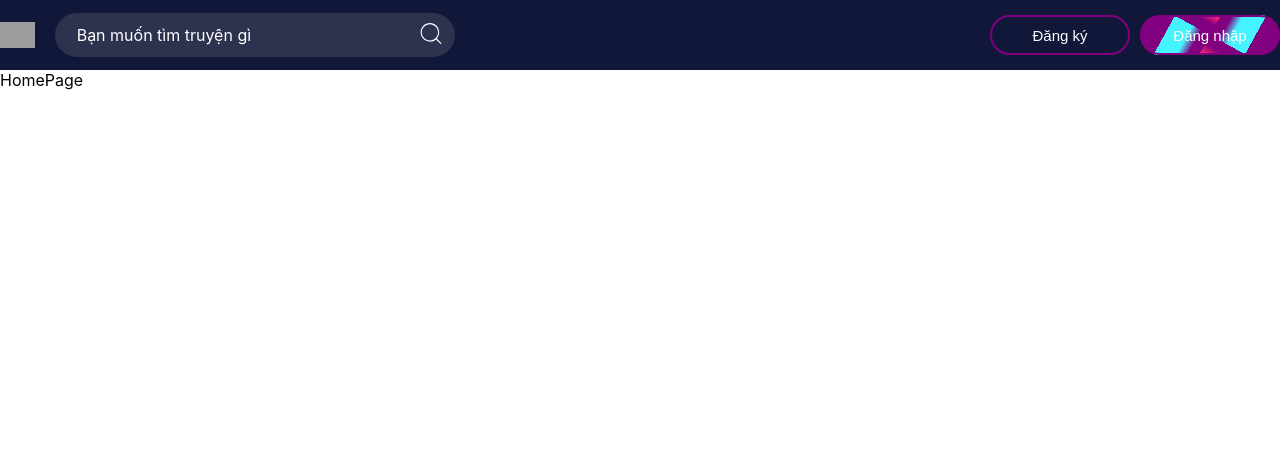
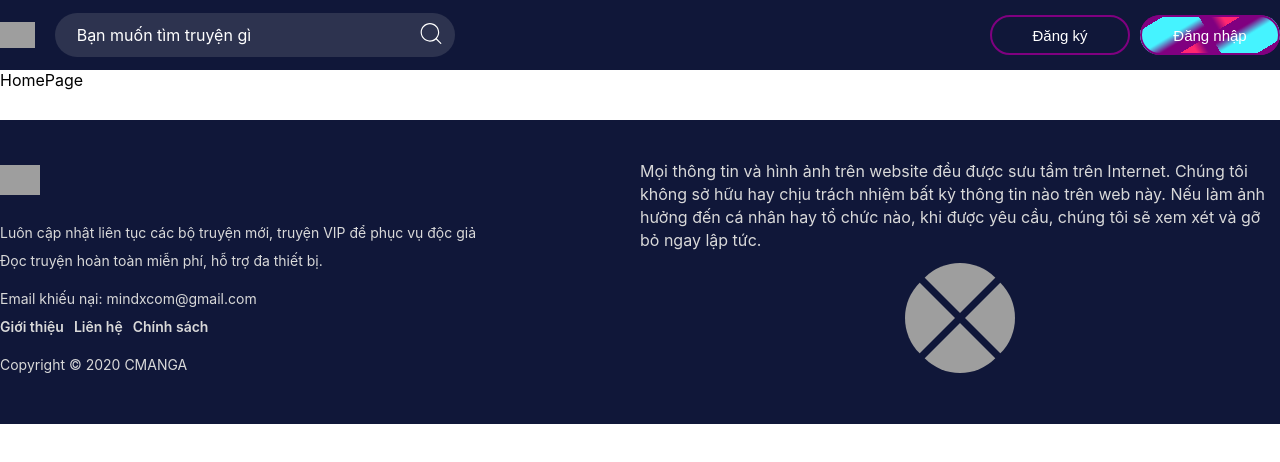
Before and after one commit to WUANZ10/WEB-MangaX-FE-, a React (Create React App) app: page / in a window 1280 px wide. Shown: the top 462 px of the page. Built offline with nearby package versions, Linux system fonts and the light colour scheme; grey boxes are pictures that could not be loaded.

Commit message:
add footer

```diff
--- /dev/null
+++ b/src/components/FooterComponent/FooterComponent.jsx
@@ -0,0 +1,96 @@
+import React from "react";
+import { Link } from "react-router";
+import "./footerStyle.css";
+
+export default function FooterComponent() {
+  const handleImageClick = (url) => {
+    window.open(url, "_blank");
+  };
+  return (
+    <div id="main_footer">
+      <footer className="main_footer">
+        <div className="div_module">
+          <div className="left">
+            <div className="logo">
+              <Link to="/">
+                <img
+                  className="brand_logo_white"
+                  alt="logo"
+                  src="https://cmangax.com/assets/img/brand/cmanga/logo-white.png"
+                />
+              </Link>
+            </div>
+            <Link to="/">
+              <p
+                className="detail text_footer_detail"
+                placeholder="Luôn cập nhật liên tục các bộ truyện mới, truyện VIP để phục vụ độc giả <br /> Đọc truyện hoàn toàn miễn phí, hỗ trợ đa thiết bị."
+              >
+                Luôn cập nhật liên tục các bộ truyện mới, truyện VIP để phục vụ
+                độc giả <br /> Đọc truyện hoàn toàn miễn phí, hỗ trợ đa thiết
+                bị.
+              </p>
+              <p
+                className="link text_footer_contact"
+                placeholder="Email khiếu nại: cmangadotcom@gmail.com<br/><a class='no_hover'>Giới thiệu</a><a class='no_hover'>Liên hệ</a><a class='no_hover'>Chính sách</a><br />"
+              >
+                Email khiếu nại: mindxcom@gmail.com
+                <br />
+                <Link to="/" className="relative">
+                  <span> Giới thiệu</span>
+                </Link>
+                <Link to="/" className="relative">
+                  <span>Liên hệ</span>
+                </Link>
+                <Link to="/" className="relative">
+                  <span>Chính sách</span>
+                </Link>
+                <br />
+              </p>
+              <p
+                className="copy_right text_footer_copyright"
+                placeholder="Copyright © 2020 CMANGA"
+              >
+                Copyright © 2020 CMANGA
+              </p>
+            </Link>
+          </div>
+          <div className="right">
+            <p
+              className="text_footer_warning"
+              placeholder="Mọi thông tin và hình ảnh trên website đều được sưu tầm trên Internet. Chúng tôi không sở hữu hay chịu trách nhiệm bất kỳ thông tin nào trên web này. Nếu làm ảnh hưởng đến cá nhân hay tổ chức nào, khi được yêu cầu, chúng tôi sẽ xem xét và gỡ bỏ ngay lập tức."
+            >
+              Mọi thông tin và hình ảnh trên website đều được sưu tầm trên
+              Internet. Chúng tôi không sở hữu hay chịu trách nhiệm bất kỳ thông
+              tin nào trên web này. Nếu làm ảnh hưởng đến cá nhân hay tổ chức
+              nào, khi được yêu cầu, chúng tôi sẽ xem xét và gỡ bỏ ngay lập tức.
+            </p>
+            <div className="social">
+              <div className="gallery">
+                <img
+                  src="https://upload.wikimedia.org/wikipedia/commons/thumb/0/05/Facebook_Logo_%282019%29.png/768px-Facebook_Logo_%282019%29.png"
+                  alt="facebook"
+                  onClick={() => handleImageClick("https://www.facebook.com")}
+                />
+                <img
+                  src="https://upload.wikimedia.org/wikipedia/commons/thumb/b/b7/X_logo.jpg/1200px-X_logo.jpg"
+                  alt="x"
+                  onClick={() => handleImageClick("https://twitter.com")}
+                />
+                <img
+                  src="https://upload.wikimedia.org/wikipedia/commons/thumb/8/82/Telegram_logo.svg/2048px-Telegram_logo.svg.png"
+                  alt="telegram"
+                  onClick={() => handleImageClick("https://telegram.org")}
+                />
+                <img
+                  src="https://upload.wikimedia.org/wikipedia/commons/d/db/Threads_%28app%29.png"
+                  alt="threads"
+                  onClick={() => handleImageClick("https://www.threads.net")}
+                />
+              </div>
+            </div>
+          </div>
+        </div>
+      </footer>
+    </div>
+  );
+}
--- /dev/null
+++ b/src/components/FooterComponent/footerStyle.css
@@ -0,0 +1,137 @@
+ol,
+ul {
+    list-style: outside none none !important;
+}
+
+footer {
+    background-color: #101739;
+    padding: 40px 0;
+    margin-top: 30px;
+    color: #D9D9D9;
+}
+
+#main_footer .div_module {
+    display: flex;
+}
+
+/* footer.main_footer --> div_module --> left */
+#main_footer .left {
+    flex: 1;
+}
+
+#main_footer .left .logo {
+    margin-bottom: 20px;
+}
+
+#main_footer .left .logo img {
+    height: 30px;
+}
+
+#main_footer .left p {
+    font-size: 14px;
+    line-height: 28px;
+}
+
+#main_footer .left .detail {
+    margin: 10px 0;
+}
+
+#main_footer footer .left .link {
+    margin-bottom: 10px;
+}
+
+#main_footer .left .link a {
+    font-weight: 600;
+    margin-right: 10px;
+}
+
+#main_footer .left .text_footer_contact .relative>span {
+    position: relative;
+    padding-bottom: 5px;
+}
+
+#main_footer .left .text_footer_contact  .relative span::before {
+    content: "";
+    right: 0;
+    width: 100%;
+    background-color: #ffff00;
+    height: 1px;
+    bottom: 0;
+    position: absolute;
+    transition: all 1s ease;
+    transform-origin: right;
+    transform: scaleX(0);
+}
+
+#main_footer .left .text_footer_contact .relative:hover>span::before {
+    transform-origin: left;
+    transform: scaleX(1);
+}
+
+/* footer.main_footer --> div_module --> right */
+#main_footer .right {
+    flex: 1;
+}
+
+#main_footer .right p {
+    line-height: 23px;
+}
+
+/* footer.main_footer --> div_module --> right --> main_gallery*/
+.social {
+    margin: 1rem 0;
+    display: grid;
+    place-content: center;
+}
+
+.social .gallery {
+    --g: 5px;
+    /* the gap */
+    --s: 400px;
+    /* the size */
+
+    display: grid;
+    border-radius: 50%;
+}
+
+.social .gallery>img {
+    grid-area: 1/1;
+    width: 100px;
+    aspect-ratio: 1;
+    object-fit: cover;
+    border-radius: 50%;
+    transform: translate(var(--_x, 0), var(--_y, 0));
+    cursor: pointer;
+    z-index: 0;
+    transition: .3s, z-index 0s .3s;
+}
+
+.social .gallery img:hover {
+    --_i: 1;
+    z-index: 1;
+    transition: transform .2s, clip-path .3s .2s, z-index 0s;
+}
+
+.social .gallery:hover img {
+    transform: translate(0, 0);
+}
+
+.social .gallery>img:nth-child(1) {
+    clip-path: polygon(50% 50%, calc(50%*var(--_i, 0)) calc(120%*var(--_i, 0)), 0 calc(100%*var(--_i, 0)), 0 0, 100% 0, 100% calc(100%*var(--_i, 0)), calc(100% - 50%*var(--_i, 0)) calc(120%*var(--_i, 0)));
+    --_y: calc(-1*var(--g))
+}
+
+.social .gallery>img:nth-child(2) {
+    clip-path: polygon(50% 50%, calc(100% - 120%*var(--_i, 0)) calc(50%*var(--_i, 0)), calc(100% - 100%*var(--_i, 0)) 0, 100% 0, 100% 100%, calc(100% - 100%*var(--_i, 0)) 100%, calc(100% - 120%*var(--_i, 0)) calc(100% - 50%*var(--_i, 0)));
+    --_x: var(--g)
+}
+
+.social .gallery>img:nth-child(3) {
+    clip-path: polygon(50% 50%, calc(100% - 50%*var(--_i, 0)) calc(100% - 120%*var(--_i, 0)), 100% calc(100% - 120%*var(--_i, 0)), 100% 100%, 0 100%, 0 calc(100% - 100%*var(--_i, 0)), calc(50%*var(--_i, 0)) calc(100% - 120%*var(--_i, 0)));
+    --_y: var(--g)
+}
+
+.social .gallery>img:nth-child(4) {
+    clip-path: polygon(50% 50%, calc(120%*var(--_i, 0)) calc(50%*var(--_i, 0)), calc(100%*var(--_i, 0)) 0, 0 0, 0 100%, calc(100%*var(--_i, 0)) 100%, calc(120%*var(--_i, 0)) calc(100% - 50%*var(--_i, 0)));
+    --_x: calc(-1*var(--g))
+}
--- a/src/components/HeaderComponent/HeaderComponent.jsx
+++ b/src/components/HeaderComponent/HeaderComponent.jsx
@@ -1,6 +1,6 @@
 import React from "react";
 import { Link } from "react-router";
-import "./style.css";
+import "./headerStyle.css";
 import { CiSearch } from "react-icons/ci";
 
 export default function HeaderComponent() {
--- a/src/components/HeaderComponent/style.css
+++ b/src/components/HeaderComponent/headerStyle.css
@@ -33,7 +33,12 @@ body header.main_header {
 }
 
 /* header.main_header --> div_module --> left */
-.left {
+.pc_display {
+    display: table-cell;
+}
+
+
+#main_header .left {
     display: flex;
     align-items: center;
     justify-content: center;
@@ -41,7 +46,7 @@ body header.main_header {
     float: left;
 }
 
-.left .logo {
+#main_header .left .logo {
     float: left;
     font-size: 20px;
     line-height: 70px;
@@ -49,24 +54,20 @@ body header.main_header {
     letter-spacing: 1px;
 }
 
-.pc_display {
-    display: table-cell;
-}
-
-.left .logo img {
+#main_header .left .logo img {
     display: flex;
     align-items: center;
     justify-content: center;
     height: 26px;
 }
 
-.left .search {
+#main_header .left .search {
     width: 400px;
     position: relative;
     margin-left: 20px;
 }
 
-.left .search input {
+#main_header .left .search input {
     background-color: #2d334f;
     width: 100%;
     border-radius: 50px;
@@ -81,15 +82,15 @@ body header.main_header {
     transition: border-color 0.5s ease;
 }
 
-.left .search input::placeholder {
+#main_header .left .search input::placeholder {
     color: #fff;
 }
 
-.left .search input:hover {
+#main_header .left .search input:hover {
     border-color: rgb(211, 199, 199);
 }
 
-.left .search button {
+#main_header .left .search button {
     color: #fff;
     background: 0 0;
     border: none;
@@ -100,18 +101,18 @@ body header.main_header {
 }
 
 /* header.main_header --> div_module --> right */
-.right {
+#main_header.right {
     float: right;
     padding: 15px 0;
 }
 
-.right .button_style {
+#main_header .right .button_style {
     display: flex;
     gap: 10px;
     justify-content: flex-end;
 }
 
-.right .button_style button {
+#main_header .right .button_style button {
     width: 140px;
     height: 40px;
     border: 2px solid purple;
@@ -124,7 +125,7 @@ body header.main_header {
     transition: background-color 0.3s ease; /* Smooth transition */
 }
 
-.right .button_style button:hover {
+#main_header .right .button_style button:hover {
     background-color: rgba(255, 255, 255, 0.2);
 }
 
--- a/src/pages/HomePage/HomePage.jsx
+++ b/src/pages/HomePage/HomePage.jsx
@@ -1,7 +1,11 @@
-import React from 'react'
+import React from "react";
+import FooterComponent from "../../components/FooterComponent/FooterComponent";
 
 export default function HomePage() {
   return (
-    <div>HomePage</div>
-  )
+    <div>
+      HomePage
+      <FooterComponent />
+    </div>
+  );
 }
```
